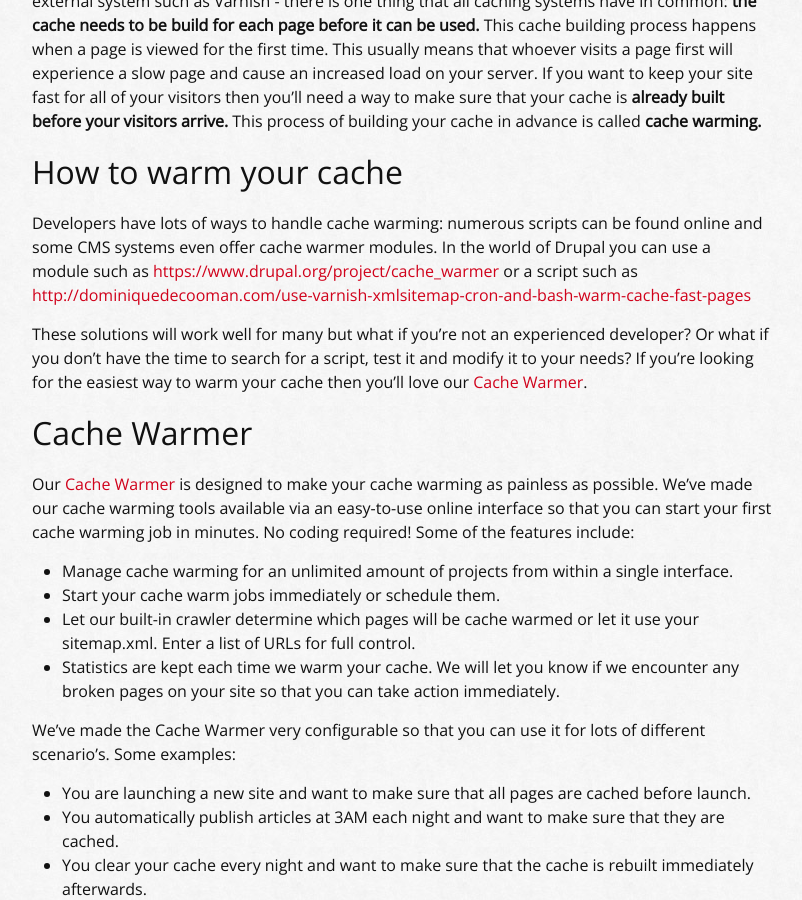
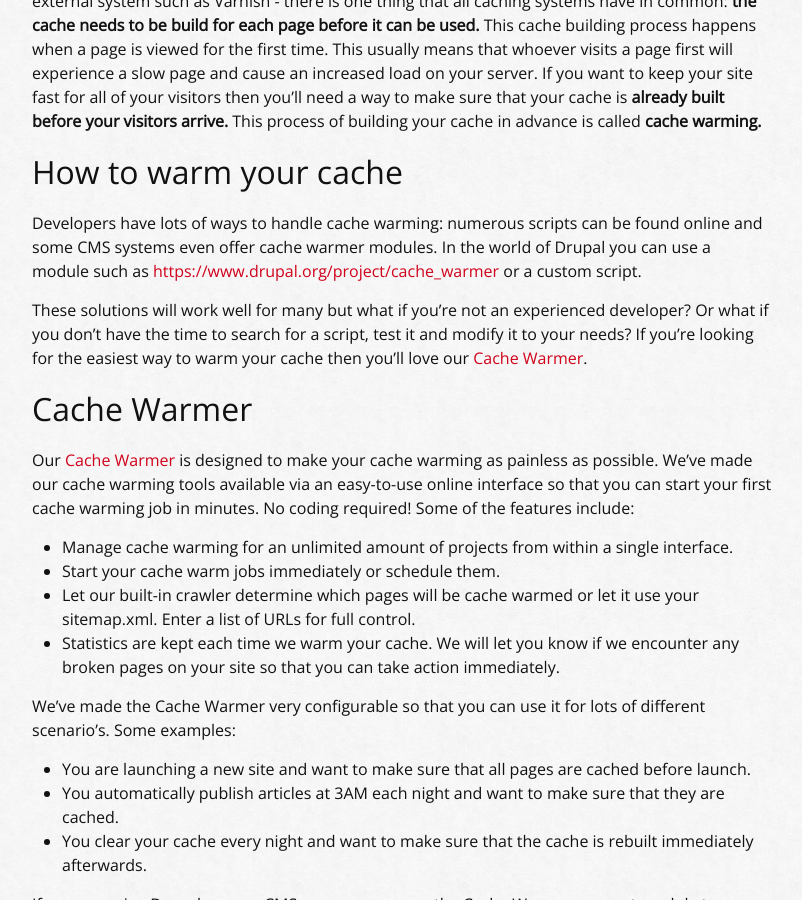
Before and after one commit to Codelab42/codelab42.github.io, a Jekyll site: the page built from _posts/1015-11-12-cache-warming-keeps-your-site-fast.markdown, in a window 1280 px wide and 900 px high, scrolled down 623 px. Shown: the whole window, without its empty margins (238-1040 px from the left). Built offline with Jekyll 4.4.1, drawn with Linux system fonts in a browser that asks for light colours; some web fonts are replaced.

Commit message:
Remove link from blogpost

```diff
--- a/_posts/1015-11-12-cache-warming-keeps-your-site-fast.markdown
+++ b/_posts/1015-11-12-cache-warming-keeps-your-site-fast.markdown
@@ -20,7 +20,7 @@ If you want to keep your site fast for all of your visitors then you’ll need a
 
 ## How to warm your cache
 
-Developers have lots of ways to handle cache warming: numerous scripts can be found online and some CMS systems even offer cache warmer modules. In the world of Drupal you can use a module such as [https://www.drupal.org/project/cache_warmer] or a script such as [http://dominiquedecooman.com/use-varnish-xmlsitemap-cron-and-bash-warm-cache-fast-pages]
+Developers have lots of ways to handle cache warming: numerous scripts can be found online and some CMS systems even offer cache warmer modules. In the world of Drupal you can use a module such as [https://www.drupal.org/project/cache_warmer] or a custom script.
 
 These solutions will work well for many but what if you’re not an experienced developer? Or what if you don’t have the time to search for a script, test it and modify it to your needs? If you're looking for the easiest way to warm your cache then you’ll love our [Cache Warmer].
 
@@ -44,7 +44,6 @@ If you are using Drupal as your CMS you can even use the Cache Warmer connect mo
 
 Test the Cache Warmer for free at [cache-warmer.com] and keep your site fast all of the time!
 
-[http://dominiquedecooman.com/use-varnish-xmlsitemap-cron-and-bash-warm-cache-fast-pages]: http://dominiquedecooman.com/use-varnish-xmlsitemap-cron-and-bash-warm-cache-fast-pages
 [https://www.drupal.org/project/cache_warmer]: https://www.drupal.org/project/cache_warmer
 [Cache Warmer]:   http://www.cache-warmer.com
 [cache-warmer.com]:   http://www.cache-warmer.com
```
